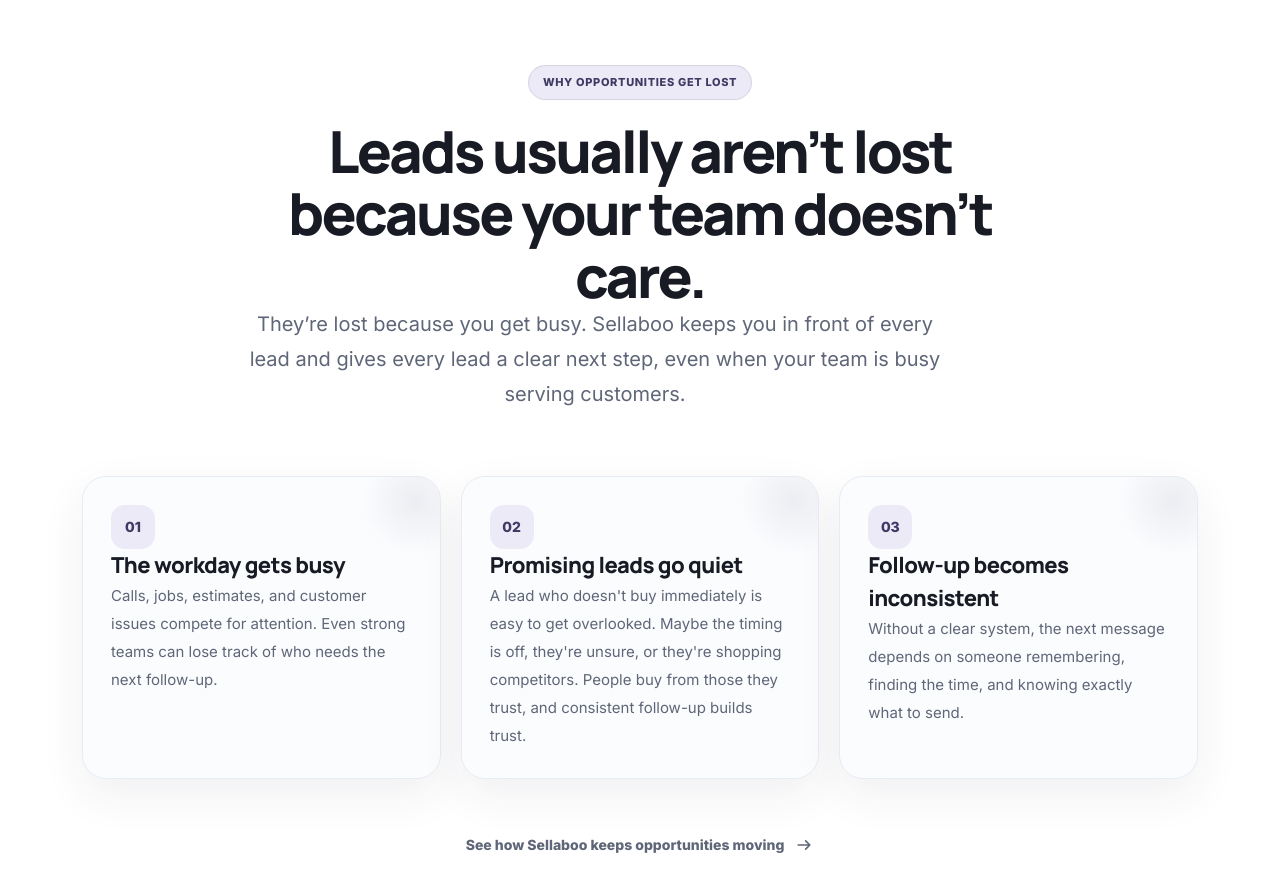
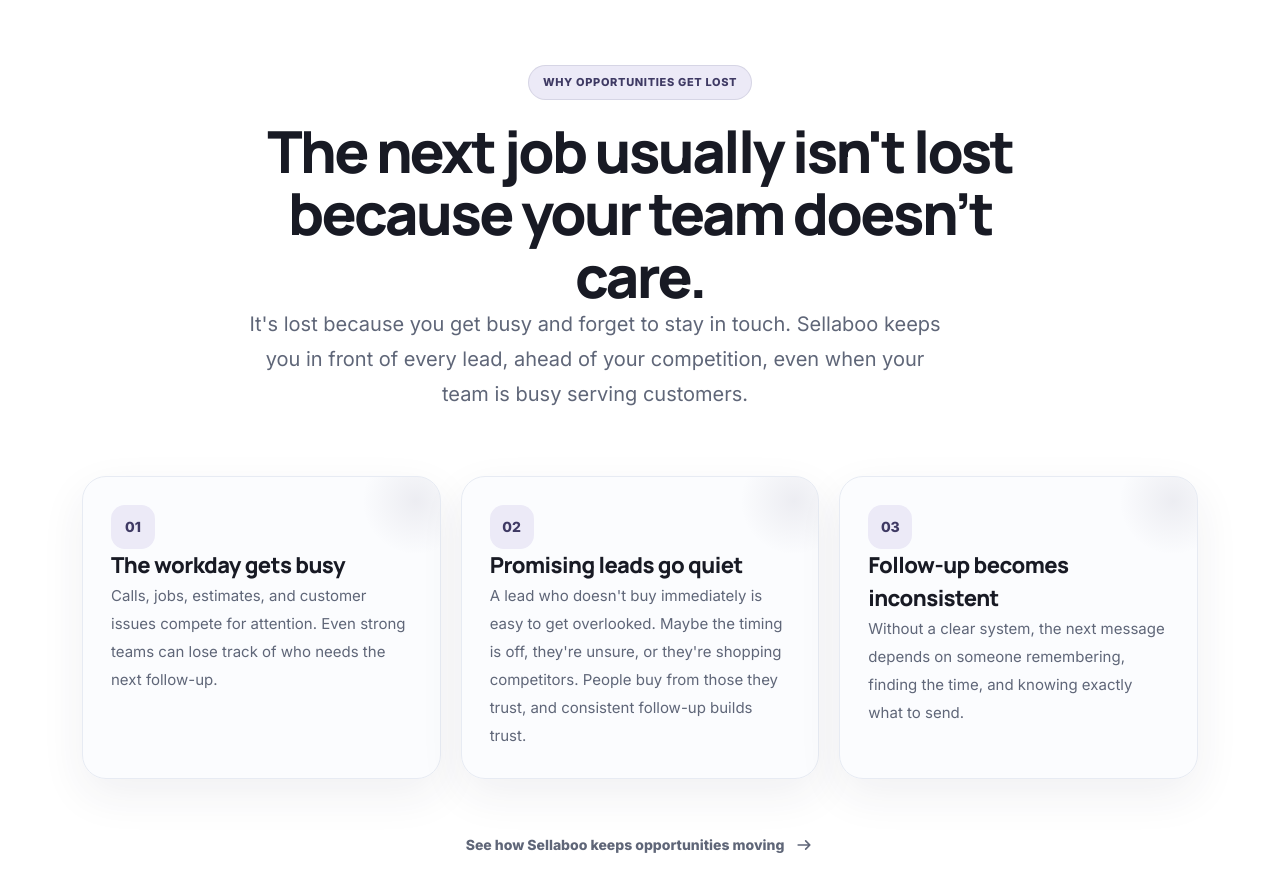
Before and after one commit to Sellaboo-dev/sellaboo-marketing, a Next.js app: page / in a window 1280 px wide. Shown: the part 1060-1952 px from the top of the page. Built offline with nearby package versions, Linux system fonts and the light colour scheme.

Commit message:
Changed header text and sub-text in the Problem Section.

```diff
--- a/components/sections/ProblemSection.tsx
+++ b/components/sections/ProblemSection.tsx
@@ -55,13 +55,13 @@
           </div>
 
           <h2 className="font-[var(--font-heading)] text-[clamp(36px,5vw,58px)] font-extrabold leading-[1.08] tracking-[-0.045em] text-[var(--color-heading)]">
-            Leads usually aren’t lost because your team doesn’t care.
+            The next job usually isn't lost because your team doesn’t care.
           </h2>
 
           <p className="mx-auto mt-6 max-w-[700px] text-[clamp(17px,1.6vw,20px)] leading-[1.75] text-[var(--color-body)]">
-            They’re lost because you get busy.
-            Sellaboo keeps you in front of every lead and gives every lead a clear next
-            step, even when your team is busy serving customers.
+            It's lost because you get busy and forget to stay in touch.
+            Sellaboo keeps you in front of every lead, ahead of your competition,
+            even when your team is busy serving customers.
           </p>
         </div>
 
```
